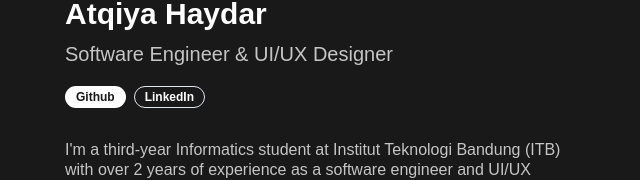
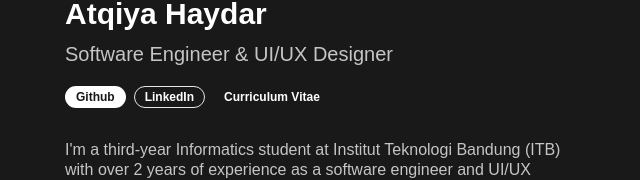
Before and after one commit to AtqiyaHaydar/QyChan, a Next.js app: page / in a window 1280 px wide. Shown: the part 184-364 px from the top of the page, without its empty margins (319-959 px from the left). Built offline with nearby package versions, Linux system fonts and the light colour scheme.

Commit message:
feat: add CV

```diff
--- a/components/Hero.tsx
+++ b/components/Hero.tsx
@@ -29,6 +29,11 @@ const Hero = () => {
             LinkedIn
           </Badge>
         </Link>
+        <Link href='https://drive.google.com/file/d/14gO1rJypWcWjzUy7WOTY-LjNZUAyiYvJ/view?usp=sharing' target='_blank'>
+          <Badge variant={"secondary"} className='text-white bg-[#191919] hover:bg-white/25 underline-offset-2'>
+            Curriculum Vitae
+          </Badge>
+        </Link>
       </div>
     </div>
   )
```
